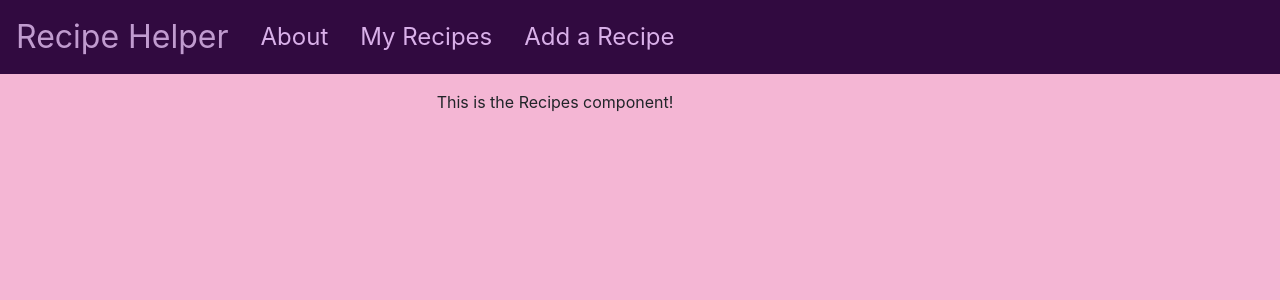
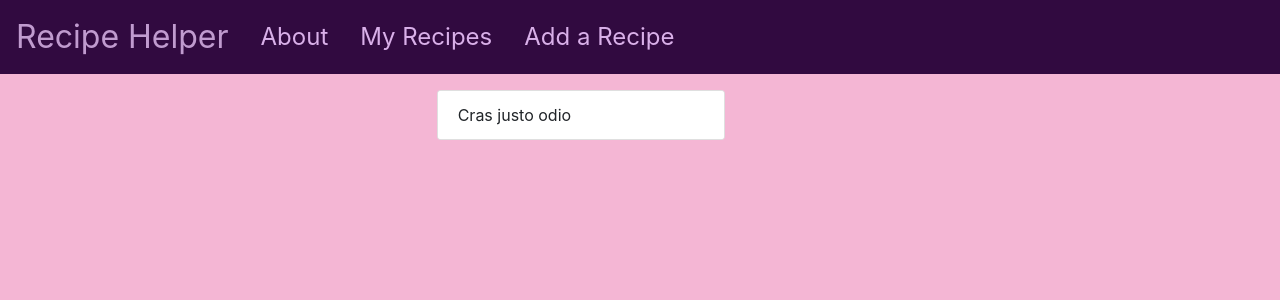
Before and after one commit to eunseocho/recipe-helper, a React (Create React App) app in the folder recipe-helper/: page /recipes in a window 1280 px wide. Shown: the top 300 px of the page. Built offline with nearby package versions, Linux system fonts and the light colour scheme.

Commit message:
Cards for showing recipes

```diff
--- a/recipe-helper/src/routes/ListRecipes.js
+++ b/recipe-helper/src/routes/ListRecipes.js
@@ -1,11 +1,23 @@
 import React from 'react';
+import Card from 'react-bootstrap/Card'
+import ListGroup from 'react-bootstrap/ListGroup'
 
 class ListRecipes extends React.Component {
+	constructor(props) {
+    super(props);
+    this.state = {recipes : props.recipes}
+  }
+
   render() {
     return (
-      <div>
-        <p> This is the Recipes component! </p>
-      </div>
+      //<div>
+        //<p> This is the Recipes component! </p>
+      //</div>
+     <Card style={{ width: '18rem' }}>
+ 		   <ListGroup variant="flush">
+ 		     <ListGroup.Item>Cras justo odio</ListGroup.Item>
+  	   </ListGroup>
+	   </Card>
     );
   }
 }
```
